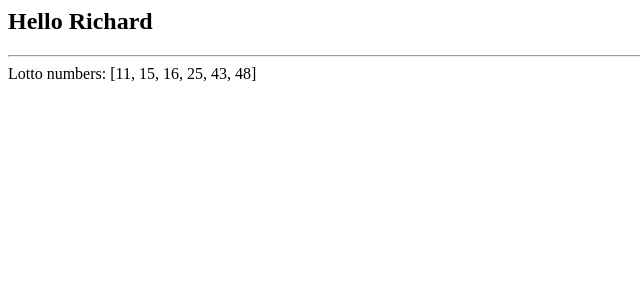
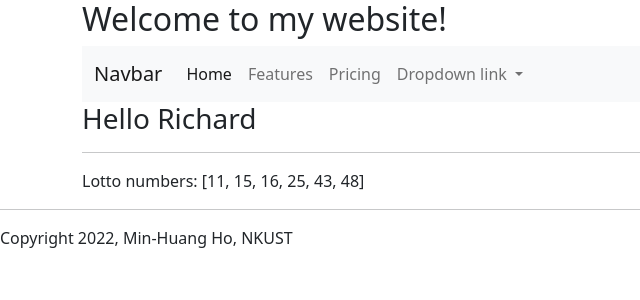
Before and after one commit to skynettw/djtest, a Django app: page / in a window 1280 px wide. Shown: the top 300 px of the page, without its empty margins (0-640 px from the left). Run offline with Django 4.2, Linux system fonts and the light colour scheme.

Commit message:
common templates

```diff
--- /dev/null
+++ b/templates/base.html
@@ -0,0 +1,18 @@
+<!doctype html>
+<html>
+  <head>
+    <meta charset="utf-8">
+    <meta name="viewport" content="width=device-width, initial-scale=1">
+    <title>{% block title %}{% endblock %}</title>
+    <link href="https://cdn.jsdelivr.net/npm/bootstrap@5.2.2/dist/css/bootstrap.min.css" rel="stylesheet" integrity="sha384-Zenh87qX5JnK2Jl0vWa8Ck2rdkQ2Bzep5IDxbcnCeuOxjzrPF/et3URy9Bv1WTRi" crossorigin="anonymous">
+  </head>
+  <body>
+    <div class="container">
+        <h2>{% block headmessage %} {% endblock %}</h2>
+        {% include "nav.html" %}
+        {% block maincontent %} {% endblock %}
+    </div>
+    {% include "footer.html" %}
+    <script src="https://cdn.jsdelivr.net/npm/bootstrap@5.2.2/dist/js/bootstrap.bundle.min.js" integrity="sha384-OERcA2EqjJCMA+/3y+gxIOqMEjwtxJY7qPCqsdltbNJuaOe923+mo//f6V8Qbsw3" crossorigin="anonymous"></script>
+  </body>
+</html>
--- /dev/null
+++ b/templates/footer.html
@@ -0,0 +1,2 @@
+<hr>
+Copyright 2022, Min-Huang Ho, NKUST
--- a/templates/index.html
+++ b/templates/index.html
@@ -1,3 +1,8 @@
-<h2>Hello {{ name }} </h2>
+{% extends "base.html" %}
+{% block title %} Welcome {% endblock %}
+{% block headmessage %} Welcome to my website! {% endblock %}
+{% block maincontent %}
+<h3>Hello {{ name }} </h3>
 <hr>
 Lotto numbers: {{ lotto }}
+{% endblock %}
--- /dev/null
+++ b/templates/nav.html
@@ -0,0 +1,31 @@
+<nav class="navbar navbar-expand-lg bg-light">
+    <div class="container-fluid">
+      <a class="navbar-brand" href="#">Navbar</a>
+      <button class="navbar-toggler" type="button" data-bs-toggle="collapse" data-bs-target="#navbarNavDropdown" aria-controls="navbarNavDropdown" aria-expanded="false" aria-label="Toggle navigation">
+        <span class="navbar-toggler-icon"></span>
+      </button>
+      <div class="collapse navbar-collapse" id="navbarNavDropdown">
+        <ul class="navbar-nav">
+          <li class="nav-item">
+            <a class="nav-link active" aria-current="page" href="#">Home</a>
+          </li>
+          <li class="nav-item">
+            <a class="nav-link" href="#">Features</a>
+          </li>
+          <li class="nav-item">
+            <a class="nav-link" href="#">Pricing</a>
+          </li>
+          <li class="nav-item dropdown">
+            <a class="nav-link dropdown-toggle" href="#" role="button" data-bs-toggle="dropdown" aria-expanded="false">
+              Dropdown link
+            </a>
+            <ul class="dropdown-menu">
+              <li><a class="dropdown-item" href="#">Action</a></li>
+              <li><a class="dropdown-item" href="#">Another action</a></li>
+              <li><a class="dropdown-item" href="#">Something else here</a></li>
+            </ul>
+          </li>
+        </ul>
+      </div>
+    </div>
+  </nav>
```
